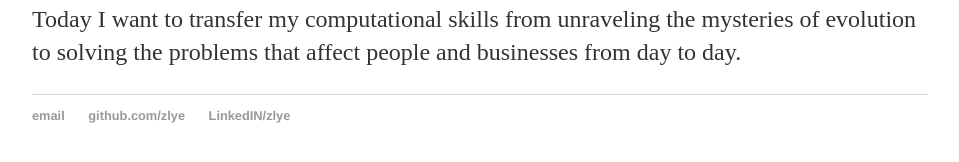
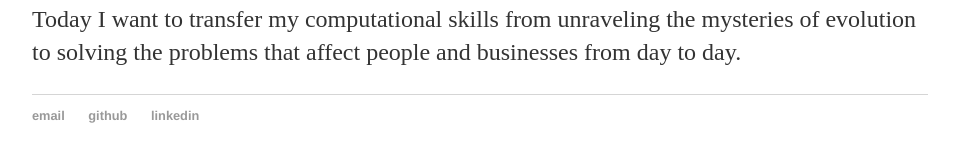
Before and after one commit to zlye/Blog, a Jekyll site: the page built from about/About.md, in a window 1280 px wide. Shown: the part 541-703 px from the top of the page, without its empty margins (160-1119 px from the left). Built offline with Jekyll 4.4.1, drawn with Linux system fonts in a browser that asks for light colours.

Commit message:
Update default.html

```diff
--- a/_layouts/default.html
+++ b/_layouts/default.html
@@ -25,8 +25,8 @@
 			<footer>
 	    		<ul>
 	        		<li><a href="mailto:zoenrlye@gmail.com">email</a></li>
-	        		<li><a href="https://github.com/zlye">github.com/zlye</a></li>
-				<li><a href="https://www.linkedin.com/in/zoe-lye/">LinkedIN/zlye</a></li>
+	        		<li><a href="https://github.com/zlye">github</a></li>
+				<li><a href="https://www.linkedin.com/in/zoe-lye/">linkedin</a></li>
 				</ul>
 			</footer>
 		</body>
```
